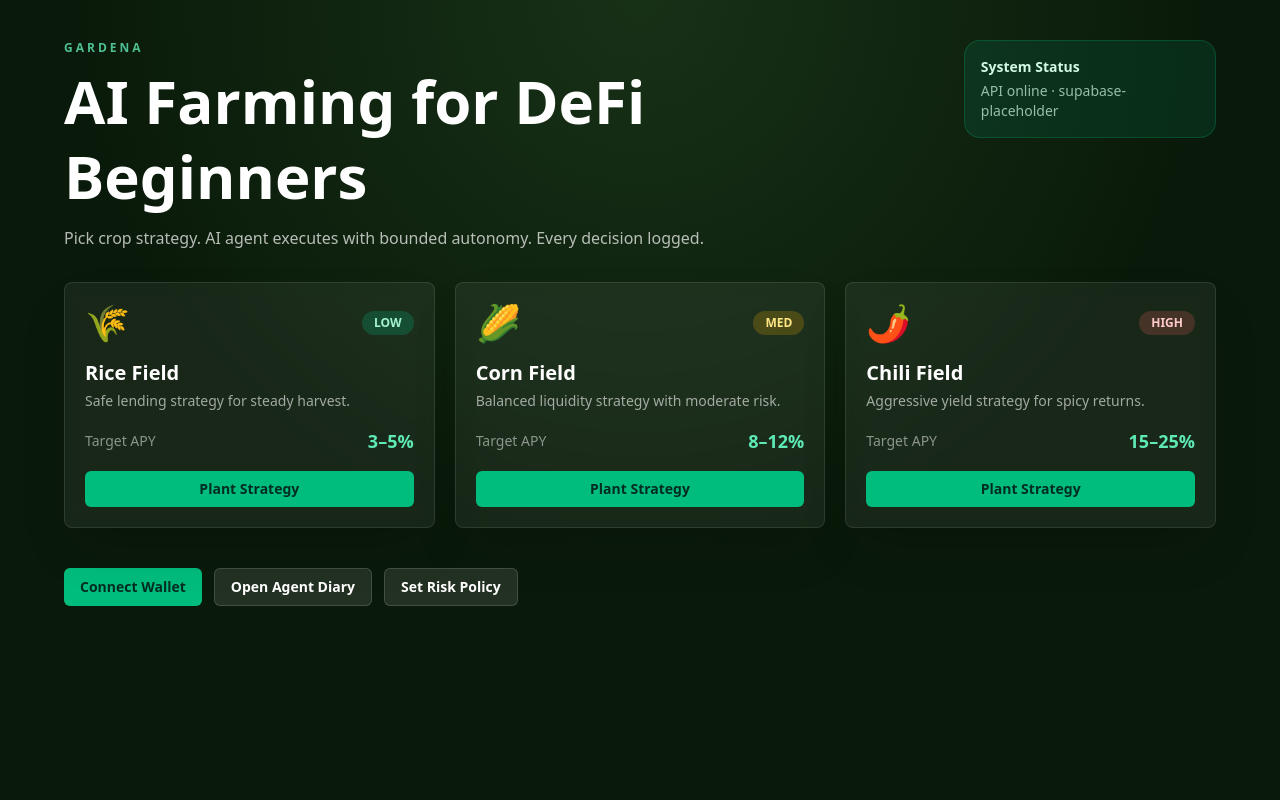
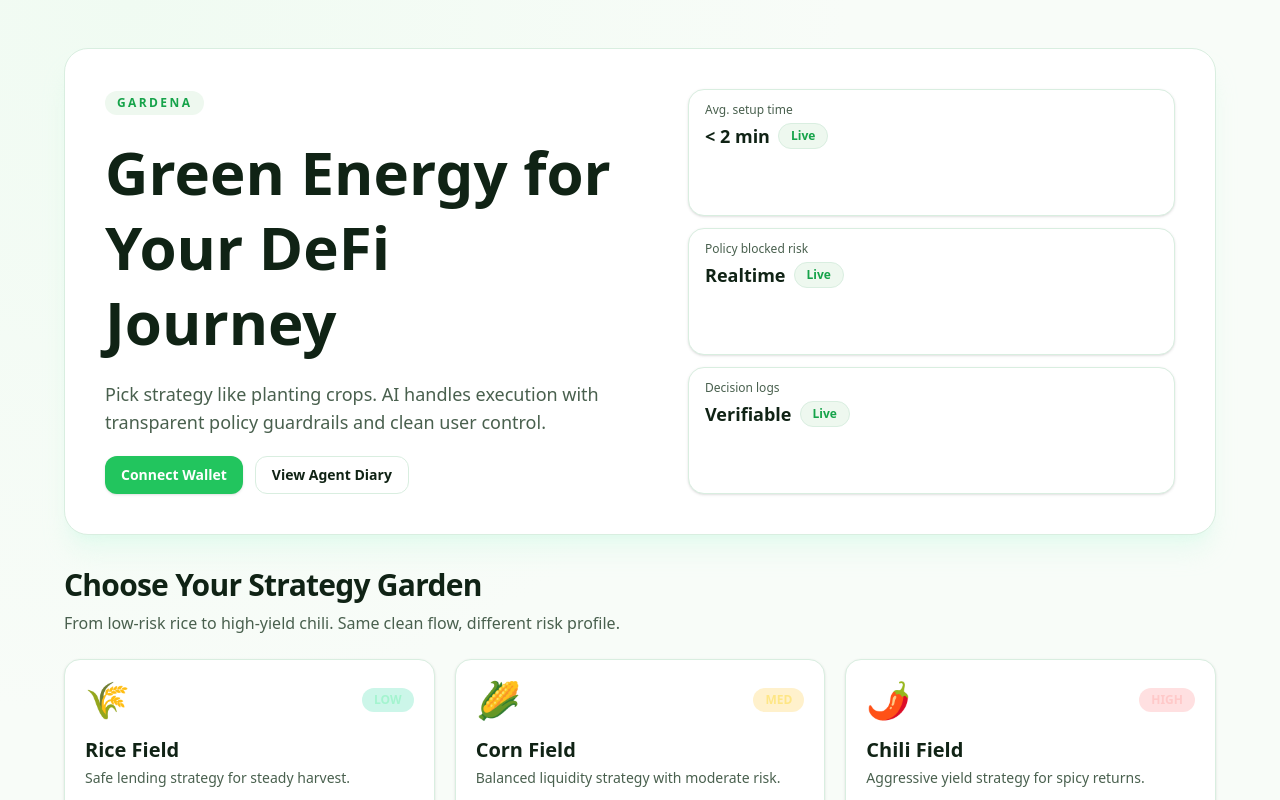
Before and after one commit to Gardenaz/app, a Next.js app: page / in a window 1280 px wide. Shown: the top 800 px of the page. Built offline with nearby package versions, Linux system fonts and the light colour scheme.

Commit message:
refactor(web): create light green atomic landing components

```diff
--- a/src/app/globals.css
+++ b/src/app/globals.css
@@ -1,15 +1,18 @@
 @import "tailwindcss";
 
 :root {
-  --color-garden-green: #4ade80;
-  --color-garden-gold: #facc15;
-  --color-garden-red: #ef4444;
-  --color-garden-dark: #0a1a0a;
-  --color-garden-card: #112211;
-  --color-mantle-blue: #627eea;
+  --bg: #f8fcf8;
+  --bg-soft: #eef8ef;
+  --card: #ffffff;
+  --text: #102315;
+  --text-muted: #49604e;
+  --primary: #22c55e;
+  --primary-strong: #16a34a;
+  --ring: #86efac;
+  --border: #d9eee0;
 }
 
 body {
-  background: var(--color-garden-dark);
-  color: white;
+  background: radial-gradient(circle at 10% 0%, #f0fbf2 0%, var(--bg) 45%);
+  color: var(--text);
 }
--- a/src/app/page.tsx
+++ b/src/app/page.tsx
@@ -1,37 +1,17 @@
-import { CropCard } from "@/components/farm/crop-card";
 import { SystemStatus } from "@/components/agent/system-status";
-import { crops } from "@/lib/crops/data";
-import { Button } from "@/components/ui/button";
+import { HeroEnergy } from "@/components/organisms/hero-energy";
+import { CropGridSection } from "@/components/sections/crop-grid";
 
 export default function Home() {
   return (
-    <main className="min-h-screen bg-[radial-gradient(circle_at_top,#173117_0%,#0a1a0a_55%)] px-6 py-10 text-white">
-      <section className="mx-auto max-w-6xl">
-        <div className="mb-8 flex items-start justify-between gap-4">
-          <div>
-            <p className="text-xs font-bold uppercase tracking-[0.25em] text-emerald-300/80">Gardena</p>
-            <h1 className="mt-2 text-4xl font-black leading-tight md:text-6xl">AI Farming for DeFi Beginners</h1>
-            <p className="mt-3 max-w-2xl text-white/70">Pick crop strategy. AI agent executes with bounded autonomy. Every decision logged.</p>
-          </div>
-          <div className="hidden md:block"><SystemStatus /></div>
-        </div>
-
-        <div className="grid grid-cols-1 gap-5 md:grid-cols-3">
-          {crops.map((crop) => (
-            <CropCard key={crop.name} {...crop} />
-          ))}
-        </div>
-
-        <div className="mt-10 flex flex-wrap gap-3">
-          <Button>Connect Wallet</Button>
-          <Button variant="secondary">Open Agent Diary</Button>
-          <Button variant="secondary">Set Risk Policy</Button>
-        </div>
-
-        <div className="mt-4 md:hidden">
+    <main className="min-h-screen px-6 py-8 md:py-12">
+      <div className="mx-auto max-w-6xl space-y-8">
+        <HeroEnergy />
+        <CropGridSection />
+        <section className="rounded-2xl border border-[var(--border)] bg-white p-5">
           <SystemStatus />
-        </div>
-      </section>
+        </section>
+      </div>
     </main>
   );
 }
--- a/src/components/farm/crop-card.tsx
+++ b/src/components/farm/crop-card.tsx
@@ -11,12 +11,12 @@ export function CropCard({ name, icon, risk, apy, description, accent }: CropCar
         <span className={`rounded-full px-3 py-1 text-xs font-bold ${accent}`}>{risk}</span>
       </div>
       <div>
-        <h3 className="text-xl font-bold text-white">{name}</h3>
-        <p className="mt-1 text-sm text-white/60">{description}</p>
+        <h3 className="text-xl font-bold text-[var(--text)]">{name}</h3>
+        <p className="mt-1 text-sm text-[var(--text-muted)]">{description}</p>
       </div>
       <div className="flex items-center justify-between">
-        <span className="text-sm text-white/50">Target APY</span>
-        <span className="text-lg font-black text-emerald-300">{apy}</span>
+        <span className="text-sm text-[var(--text-muted)]">Target APY</span>
+        <span className="text-lg font-black text-[var(--primary-strong)]">{apy}</span>
       </div>
       <Button className="w-full">Plant Strategy</Button>
     </Card>
--- /dev/null
+++ b/src/components/molecules/metric-pill.tsx
@@ -0,0 +1,13 @@
+import { Badge } from "@/components/ui/badge";
+
+export function MetricPill({ label, value }: { label: string; value: string }) {
+  return (
+    <div className="rounded-2xl border border-[var(--border)] bg-white px-4 py-3 shadow-sm">
+      <div className="text-xs text-[var(--text-muted)]">{label}</div>
+      <div className="mt-1 flex items-center gap-2">
+        <span className="text-lg font-bold text-[var(--text)]">{value}</span>
+        <Badge>Live</Badge>
+      </div>
+    </div>
+  );
+}
--- /dev/null
+++ b/src/components/organisms/hero-energy.tsx
@@ -0,0 +1,24 @@
+import { Button } from "@/components/ui/button";
+import { MetricPill } from "@/components/molecules/metric-pill";
+
+export function HeroEnergy() {
+  return (
+    <section className="grid gap-8 rounded-3xl border border-[var(--border)] bg-white p-6 md:grid-cols-2 md:p-10 shadow-xl shadow-emerald-100/40">
+      <div className="space-y-5">
+        <p className="inline-flex rounded-full bg-[var(--bg-soft)] px-3 py-1 text-xs font-bold uppercase tracking-[0.2em] text-[var(--primary-strong)]">Gardena</p>
+        <h1 className="text-4xl md:text-6xl font-black leading-tight text-[var(--text)]">Green Energy for Your DeFi Journey</h1>
+        <p className="text-[var(--text-muted)] text-base md:text-lg">Pick strategy like planting crops. AI handles execution with transparent policy guardrails and clean user control.</p>
+        <div className="flex flex-wrap gap-3">
+          <Button>Connect Wallet</Button>
+          <Button variant="secondary">View Agent Diary</Button>
+        </div>
+      </div>
+
+      <div className="grid gap-3 md:pl-8">
+        <MetricPill label="Avg. setup time" value="< 2 min" />
+        <MetricPill label="Policy blocked risk" value="Realtime" />
+        <MetricPill label="Decision logs" value="Verifiable" />
+      </div>
+    </section>
+  );
+}
--- /dev/null
+++ b/src/components/sections/crop-grid.tsx
@@ -0,0 +1,19 @@
+import { CropCard } from "@/components/farm/crop-card";
+import { SectionTitle } from "@/components/ui/section-title";
+import { crops } from "@/lib/crops/data";
+
+export function CropGridSection() {
+  return (
+    <section className="space-y-6">
+      <SectionTitle
+        title="Choose Your Strategy Garden"
+        subtitle="From low-risk rice to high-yield chili. Same clean flow, different risk profile."
+      />
+      <div className="grid grid-cols-1 gap-5 md:grid-cols-3">
+        {crops.map((crop) => (
+          <CropCard key={crop.name} {...crop} />
+        ))}
+      </div>
+    </section>
+  );
+}
--- /dev/null
+++ b/src/components/ui/badge.tsx
@@ -0,0 +1,14 @@
+import * as React from "react";
+import { cn } from "@/lib/utils";
+
+export function Badge({ className, ...props }: React.HTMLAttributes<HTMLSpanElement>) {
+  return (
+    <span
+      className={cn(
+        "inline-flex items-center rounded-full border border-[var(--border)] bg-[var(--bg-soft)] px-3 py-1 text-xs font-semibold text-[var(--primary-strong)]",
+        className,
+      )}
+      {...props}
+    />
+  );
+}
--- a/src/components/ui/button.tsx
+++ b/src/components/ui/button.tsx
@@ -1,13 +1,25 @@
 import * as React from "react";
 import { cn } from "@/lib/utils";
 
-type ButtonProps = React.ButtonHTMLAttributes<HTMLButtonElement> & { variant?: "primary" | "secondary" | "danger" };
+type ButtonProps = React.ButtonHTMLAttributes<HTMLButtonElement> & {
+  variant?: "primary" | "secondary" | "danger";
+};
 
-export function Button({ className = "", variant = "primary", ...props }: ButtonProps) {
+export function Button({ className, variant = "primary", ...props }: ButtonProps) {
   const variants = {
-    primary: "bg-emerald-500 text-emerald-950 hover:bg-emerald-400",
-    secondary: "border border-white/15 bg-white/10 text-white hover:bg-white/15",
+    primary: "bg-[var(--primary)] text-white hover:bg-[var(--primary-strong)] shadow-sm",
+    secondary: "border border-[var(--border)] bg-white text-[var(--text)] hover:bg-[var(--bg-soft)]",
     danger: "bg-red-500 text-white hover:bg-red-400",
   };
-  return <button className={cn("rounded-md px-4 py-2 text-sm font-semibold transition", variants[variant], className)} {...props} />;
+
+  return (
+    <button
+      className={cn(
+        "rounded-xl px-4 py-2 text-sm font-semibold transition focus-visible:outline-none focus-visible:ring-2 focus-visible:ring-[var(--ring)]",
+        variants[variant],
+        className,
+      )}
+      {...props}
+    />
+  );
 }
--- a/src/components/ui/card.tsx
+++ b/src/components/ui/card.tsx
@@ -1,6 +1,6 @@
 import * as React from "react";
 import { cn } from "@/lib/utils";
 
-export function Card({ className = "", ...props }: React.HTMLAttributes<HTMLDivElement>) {
-  return <div className={cn("rounded-lg border border-white/10 bg-white/[0.06] p-5 shadow-2xl shadow-black/20 backdrop-blur", className)} {...props} />;
+export function Card({ className, ...props }: React.HTMLAttributes<HTMLDivElement>) {
+  return <div className={cn("rounded-2xl border border-[var(--border)] bg-[var(--card)] p-5 shadow-sm", className)} {...props} />;
 }
--- /dev/null
+++ b/src/components/ui/section-title.tsx
@@ -0,0 +1,11 @@
+import * as React from "react";
+import { cn } from "@/lib/utils";
+
+export function SectionTitle({ title, subtitle, className }: { title: string; subtitle?: string; className?: string }) {
+  return (
+    <div className={cn("space-y-2", className)}>
+      <h2 className="text-2xl md:text-3xl font-black tracking-tight text-[var(--text)]">{title}</h2>
+      {subtitle ? <p className="max-w-2xl text-sm md:text-base text-[var(--text-muted)]">{subtitle}</p> : null}
+    </div>
+  );
+}
```
